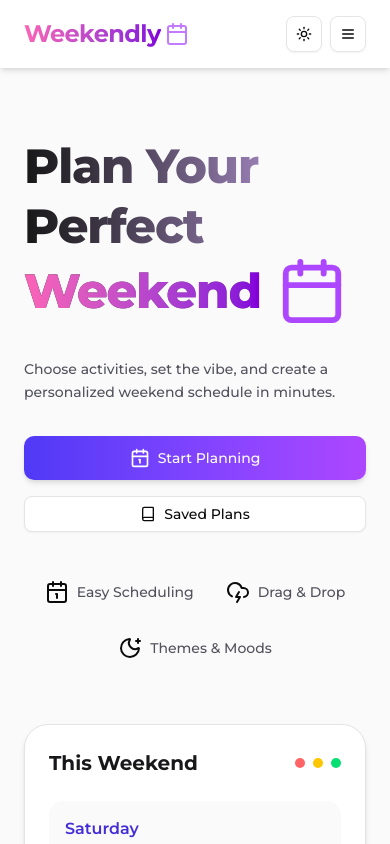
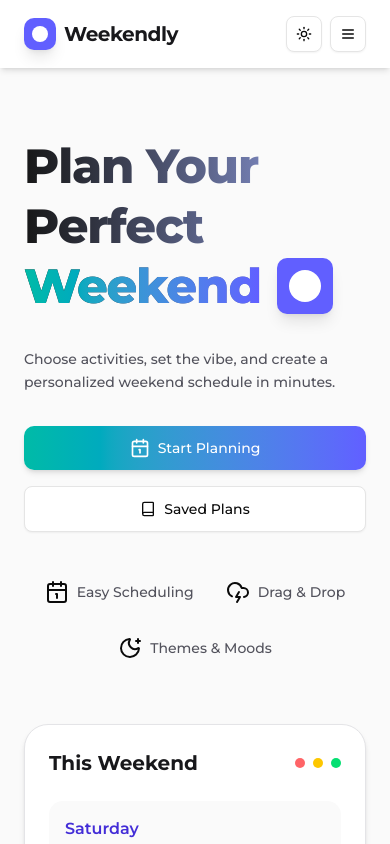
Before and after one commit to axnand/planner, a Next.js app: page / in a window 390 px wide. Shown: the top 844 px of the page. Built offline with nearby package versions, Linux system fonts and the light colour scheme; no server answers.

Commit message:
updated readme and color scheme

```diff
--- a/src/components/CTASection.jsx
+++ b/src/components/CTASection.jsx
@@ -13,7 +13,7 @@ export default function CTASection() {
     <section className="px-6 sm:py-20 pb-20">
   <div className="mx-auto max-w-5xl text-center">
     <div className="relative rounded-3xl p-12 shadow-2xl bg-white/90 backdrop-blur-md border border-gray-200 dark:bg-black/40 dark:border-white/20">
-      <h2 className="text-4xl md:text-6xl font-extrabold tracking-tight bg-gradient-to-r from-primary via-purple-400 to-pink-500 bg-clip-text text-transparent">
+      <h2 className="text-4xl md:text-6xl font-extrabold tracking-tight bg-gradient-to-r from-primary via-indigo-400 to-teal-500 bg-clip-text text-transparent">
         Plan Smarter, Enjoy Harder
       </h2>
       <p className="mb-8 mt-5 text-lg text-gray-700 text-center max-w-2xl mx-auto dark:text-gray-300">
@@ -23,7 +23,7 @@ export default function CTASection() {
         <Button
           size="lg"
           onClick={() => router.push("/weekend-planner")}
-          className="bg-gradient-to-r cursor-pointer from-fuchsia-500 via-purple-500 to-primary text-white font-semibold px-8 py-4 rounded-full hover:scale-105 transition-transform shadow-lg"
+          className="bg-gradient-to-r cursor-pointer from-teal-500 via-indigo-500 to-primary text-white font-semibold px-8 py-4 rounded-full hover:scale-105 transition-transform shadow-lg"
         >
           <Calendar className="mr-2 h-5 w-5" />
           Start Planning Now
--- a/src/components/FeatureSection.jsx
+++ b/src/components/FeatureSection.jsx
@@ -59,7 +59,7 @@ export default function FeatureSection() {
     <section className="px-6 py-20">
       <div className="mx-auto max-w-7xl">
         <div className="mb-16 text-center">
-          <h2 className="text-5xl mb-4 font-extrabold tracking-tight bg-gradient-to-r from-primary to-purple-400 bg-clip-text text-transparent">
+          <h2 className="text-5xl mb-4 font-extrabold tracking-tight bg-gradient-to-r from-primary to-indigo-400 bg-clip-text text-transparent">
             Three Ways to Plan
           </h2>
           <p className="text-lg text-muted-foreground">
--- a/src/components/Features.jsx
+++ b/src/components/Features.jsx
@@ -40,7 +40,7 @@ export default function Features(){
         <section className="px-6 py-20 bg-gradient-to-b from-white via-gray-100/20 to-white dark:from-background dark:via-muted/20 dark:to-background">
   <div className="mx-auto max-w-7xl">
     <div className="mb-16 text-center space-y-4">
-      <h2 className="text-5xl font-extrabold tracking-tight bg-gradient-to-r from-primary to-purple-400 bg-clip-text text-transparent">
+      <h2 className="text-5xl font-extrabold tracking-tight bg-gradient-to-r from-primary to-indigo-400 bg-clip-text text-transparent">
         All-in-One Weekend Planner
       </h2>
       <p className="text-lg text-muted-foreground max-w-2xl mx-auto dark:text-gray-400">
@@ -54,7 +54,7 @@ export default function Features(){
           key={i}
           className="group relative border overflow-hidden bg-white p-6 shadow-md transition-all duration-300 hover:shadow-xl hover:-translate-y-1 hover:border-primary/40 rounded-2xl dark:bg-[#101010] dark:border-gray-700"
         >
-          <div className="absolute inset-0 bg-gradient-to-tr from-primary/10 via-transparent to-purple-500/10 opacity-0 group-hover:opacity-100 transition-opacity duration-500 dark:from-primary/5 dark:to-purple-200/10" />
+          <div className="absolute inset-0 bg-gradient-to-tr from-primary/10 via-transparent to-indigo-500/10 opacity-0 group-hover:opacity-100 transition-opacity duration-500 dark:from-primary/5 dark:to-indigo-200/10" />
 
           <div className="relative space-y-4">
             <div className="inline-flex h-12 w-12 items-center justify-center rounded-xl bg-primary/10 group-hover:scale-110 transition-transform duration-300 dark:bg-primary/20">
--- a/src/components/HeroSection.jsx
+++ b/src/components/HeroSection.jsx
@@ -16,13 +16,15 @@ const HeroSection = () => {
 
           <div className="space-y-8 sm:text-center lg:text-left">
 
-            <h1 className="text-5xl sm:text-5xl lg:text-7xl font-extrabold leading-tight bg-clip-text text-transparent tracking-tight bg-gradient-to-r from-primary to-purple-300">
+            <h1 className="text-5xl sm:text-5xl lg:text-7xl font-extrabold leading-tight bg-clip-text text-transparent tracking-tight bg-gradient-to-r from-primary to-indigo-300">
               Plan Your Perfect
               <div className='flex items-center gap-4'>
-                <span className="block bg-clip-text text-transparent tracking-tight bg-gradient-to-r from-pink-400 to-purple-700">
+                <span className="bg-clip-text text-transparent bg-gradient-to-r from-teal-500 to-indigo-500">
                   Weekend
                 </span>
-                <Calendar className="text-purple-500 h-[70px] w-[70px]"/>
+                <div className="w-14 h-14 rounded-lg bg-indigo-500 shadow-lg flex items-center justify-center">
+                  <div className="w-8 h-8 rounded-full bg-white transition-transform transform group-hover:scale-110"></div>
+                </div>
               </div>
             </h1>
 
@@ -35,7 +37,7 @@ const HeroSection = () => {
             <div className="flex flex-col sm:flex-row gap-4 sm:gap-6 justify-center lg:justify-start lg:items-center">
               <Link href="/weekend-planner">
                 <button
-                  className="px-6 sm:px-8 py-3 text-sm sm:text-[15px] bg-gradient-to-r from-indigo-600 to-purple-500 flex items-center gap-2 cursor-pointer text-white font-medium rounded-lg hover:from-indigo-700 hover:to-purple-600 transition-all duration-200 shadow-md w-full sm:w-auto justify-center"
+                  className="px-6 sm:px-8 py-3 text-sm sm:text-[15px] bg-gradient-to-r from-teal-500 to-indigo-500 flex items-center gap-2 cursor-pointer text-white font-medium rounded-lg hover:from-teal-700 hover:to-indigo-600 transition duration-200 shadow-md w-full sm:w-auto justify-center"
                 >
                   <Calendar1 className='h-5 w-5'/>
                   Start Planning
@@ -44,7 +46,7 @@ const HeroSection = () => {
               <Link href="/saved" className="w-full sm:w-auto">
                 <Button
                   variant="outline"
-                  className="px-6 sm:px-8 py-3 w-full sm:w-auto cursor-pointer flex items-center gap-2 justify-center"
+                  className="px-6 sm:px-8 py-[22px] w-full sm:w-auto cursor-pointer flex items-center gap-2 justify-center"
                 >
                   <Book className="h-4 w-4" />
                   Saved Plans
@@ -133,28 +135,6 @@ const HeroSection = () => {
                 </div>
               </div>
 
-
-              <div
-                className="absolute hidden sm:block -top-4 -right-4 text-white p-3 rounded-full shadow-md animate-pulse"
-                style={{ background: "linear-gradient(135deg, #667eea, #764ba2)" }}
-              >
-                🎨
-              </div>
-
-              <div
-                className="absolute hidden sm:block -bottom-4 -left-4 text-white p-3 rounded-full shadow-md animate-pulse delay-1000"
-                style={{ background: "linear-gradient(135deg, #4facfe, #00f2fe)" }}
-              >
-                🏊‍♀️
-              </div>
-
-              <div
-                className="absolute hidden sm:block top-1/2 -left-8 text-white p-2 rounded-full shadow-md animate-bounce"
-                style={{ background: "linear-gradient(135deg, #f093fb, #f5576c)" }}
-              >
-                🚴‍♂️
-              </div>
-
             </div>
           </div>
 
--- a/src/components/Navbar.jsx
+++ b/src/components/Navbar.jsx
@@ -19,6 +19,17 @@ const savedPlans = [
   { title: "Plan 2", href: "/saved/plan2" },
 ]
 
+const AppLogo = () => (
+  <div className="flex items-center gap-2">
+    <div className="w-8 h-8 rounded-lg bg-indigo-500 shadow-lg flex items-center justify-center">
+      <div className="w-4 h-4 rounded-full bg-white transition-transform transform group-hover:scale-110"></div>
+    </div>
+    <span className="text-xl font-bold tracking-tight text-zinc-900 dark:text-white">
+      Weekendly
+    </span>
+  </div>
+);
+
 export default function WeekendlyNavbar() {
   const [mobileMenuOpen, setMobileMenuOpen] = React.useState(false)
 
@@ -30,10 +41,7 @@ export default function WeekendlyNavbar() {
           href="/"
           className="text-2xl font-bold flex items-center space-x-1"
         >
-          <span className="bg-clip-text text-transparent tracking-tight bg-gradient-to-r from-pink-400 to-purple-700">
-            Weekendly
-          </span>
-          <Calendar className="text-purple-400" />
+         <AppLogo />
         </Link>
 
 
@@ -44,7 +52,7 @@ export default function WeekendlyNavbar() {
                 <NavigationMenuLink asChild>
                   <Link
                     href="/weekend-planner"
-                    className="px-2 font-medium flex-row gap-2 items-center py-2 rounded-md text-zinc-700 dark:text-zinc-200 hover:text-purple-600 dark:hover:text-purple-300 flex"
+                    className="px-2 font-medium flex-row gap-2 items-center py-2 rounded-md text-zinc-700 dark:text-zinc-200 hover:text-indigo-600 dark:hover:text-indigo-300 flex"
                   >
                     <PlusCircleIcon className="h-4 w-4 mr-1" />
                     <span>Create New Plan</span>
@@ -55,7 +63,7 @@ export default function WeekendlyNavbar() {
                 <NavigationMenuLink asChild>
                   <Link
                     href="/saved"
-                    className="px-2 font-medium py-2 flex-row items-center rounded-md text-zinc-700 dark:text-zinc-200 hover:text-purple-600 dark:hover:text-purple-300"
+                    className="px-2 font-medium py-2 flex-row items-center rounded-md text-zinc-700 dark:text-zinc-200 hover:text-indigo-600 dark:hover:text-indigo-300"
                   >
                     <Book className="h-4 w-4 mr-1" />
                     <span>Saved Plans</span>
@@ -100,7 +108,7 @@ export default function WeekendlyNavbar() {
     <div className="flex flex-col p-4 space-y-4">
       <Link
         href="/weekend-planner"
-        className="flex items-center gap-2 text-zinc-700 dark:text-zinc-200 hover:text-purple-600 dark:hover:text-purple-300"
+        className="flex items-center gap-2 text-zinc-700 dark:text-zinc-200 hover:text-indigo-600 dark:hover:text-indigo-300"
         onClick={() => setMobileMenuOpen(false)}
       >
         <PlusCircleIcon className="h-4 w-4" />
@@ -108,7 +116,7 @@ export default function WeekendlyNavbar() {
       </Link>
       <Link
         href="/saved"
-        className="text-zinc-700 flex items-center gap-2 dark:text-zinc-200 hover:text-purple-600 dark:hover:text-purple-300"
+        className="text-zinc-700 flex items-center gap-2 dark:text-zinc-200 hover:text-indigo-600 dark:hover:text-indigo-300"
         onClick={() => setMobileMenuOpen(false)}
       >
         <Book className="h-4 w-4"/>
```
Also changed, not shown: 1 other file (tests, documents, lock files or other folders).
